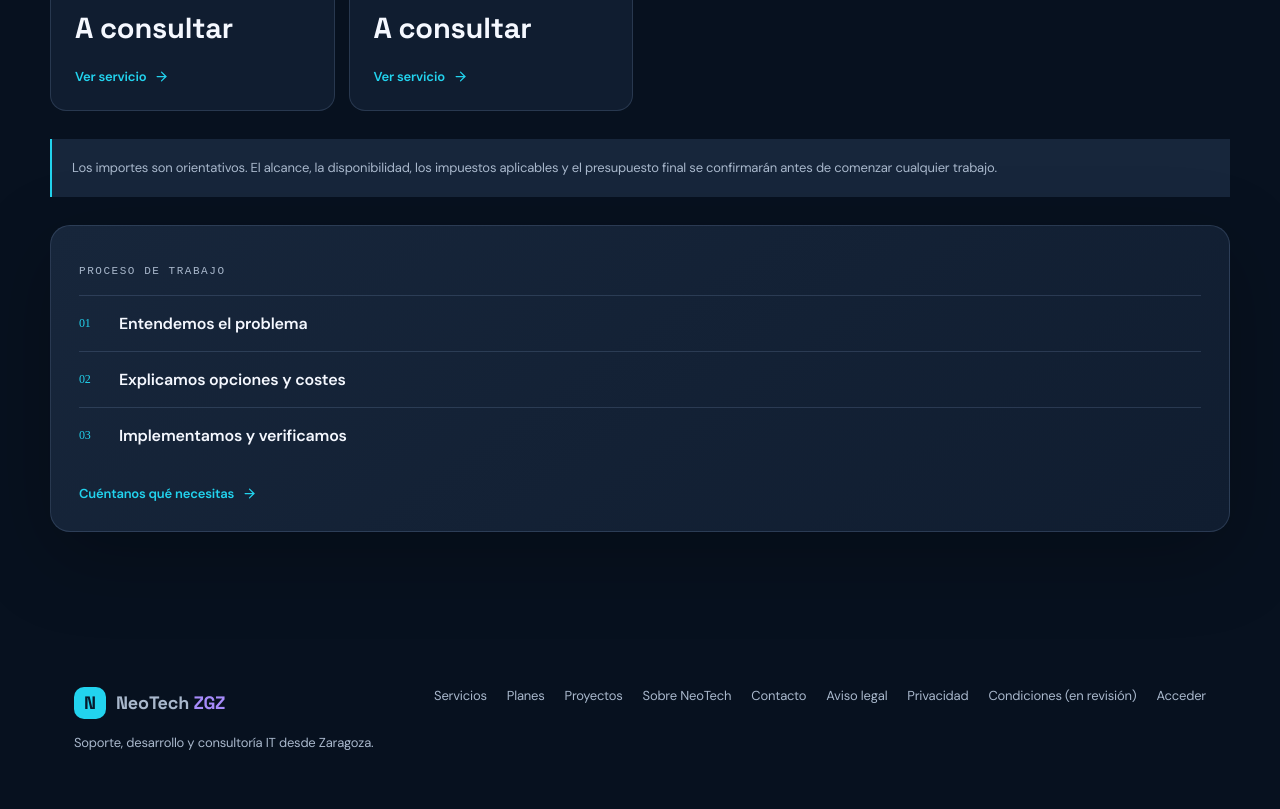
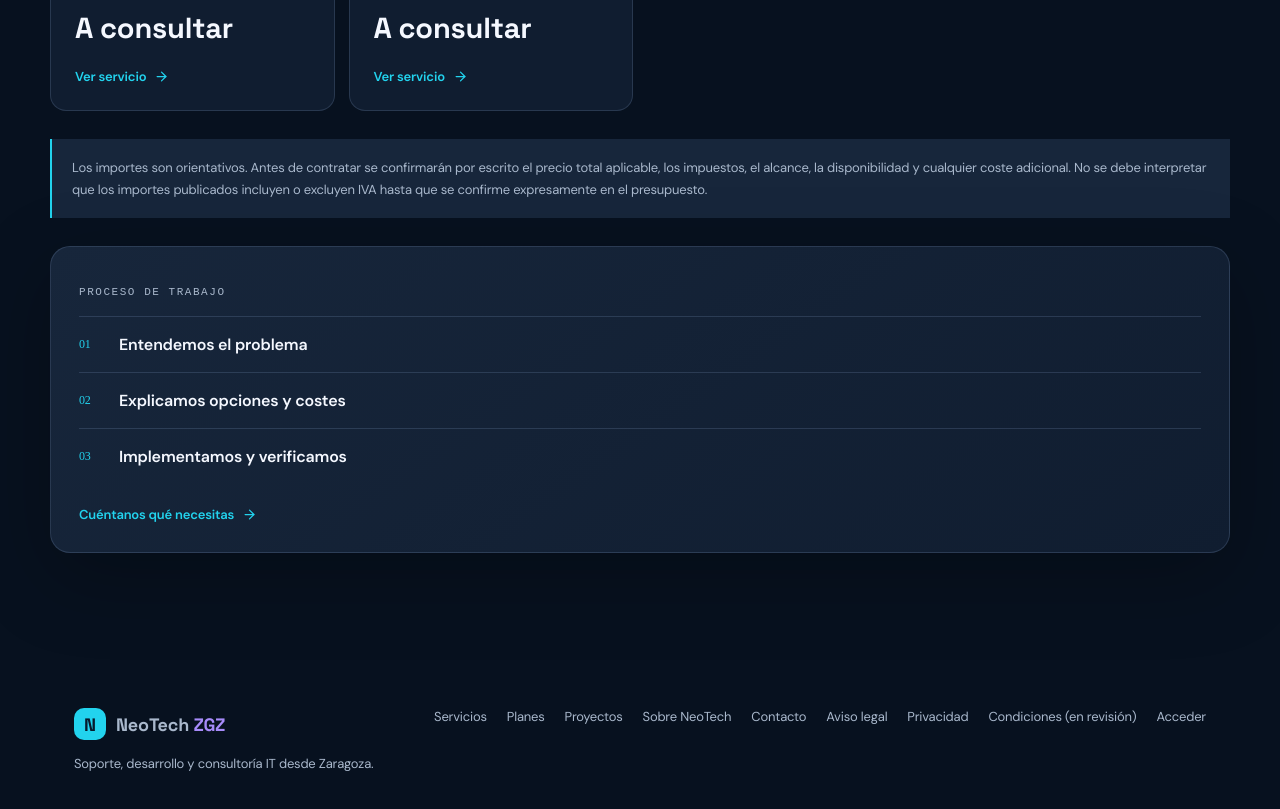
Before and after one commit to Jasondevtech276/neotechzgz.vercel.app, a Next.js app: page /servicios in a window 1280 px wide. Shown: the part 1560-2369 px from the top of the page. Built offline with nearby package versions, Linux system fonts and the light colour scheme.

Commit message:
Clarify tax and total-price disclosure before service contracting

```diff
--- a/app/servicios/page.tsx
+++ b/app/servicios/page.tsx
@@ -36,7 +36,7 @@ export default function ServicesPage() {
           </article>
         ))}
       </div>
-      <p className="inner-disclaimer">Los importes son orientativos. El alcance, la disponibilidad, los impuestos aplicables y el presupuesto final se confirmarán antes de comenzar cualquier trabajo.</p>
+      <p className="inner-disclaimer">Los importes son orientativos. Antes de contratar se confirmarán por escrito el precio total aplicable, los impuestos, el alcance, la disponibilidad y cualquier coste adicional. No se debe interpretar que los importes publicados incluyen o excluyen IVA hasta que se confirme expresamente en el presupuesto.</p>
       <div className="hero-panel" style={{ marginTop: 28 }}>
         <p className="panel-label">Proceso de trabajo</p>
         <div className="process-row"><span>01</span><p>Entendemos el problema</p></div>
```
